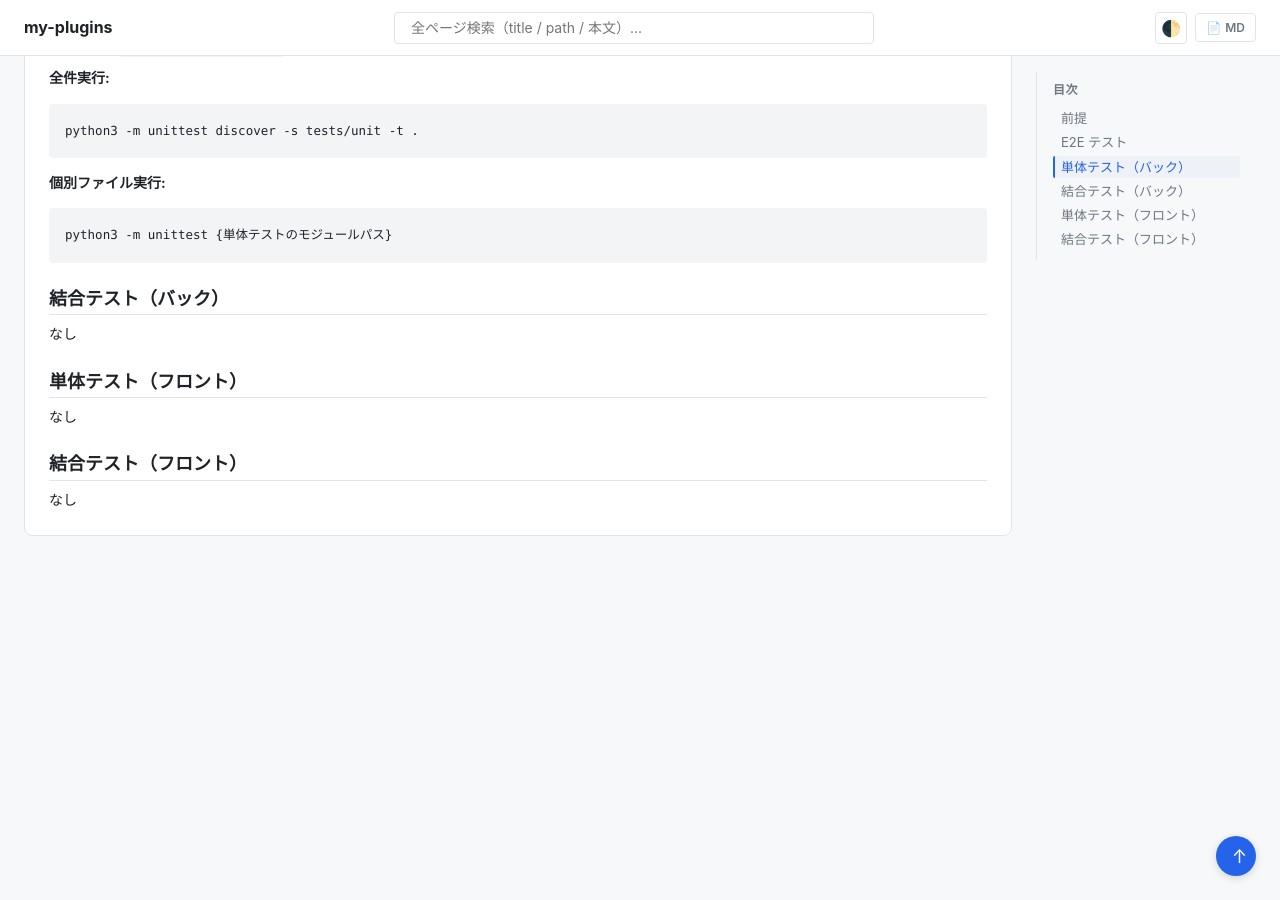
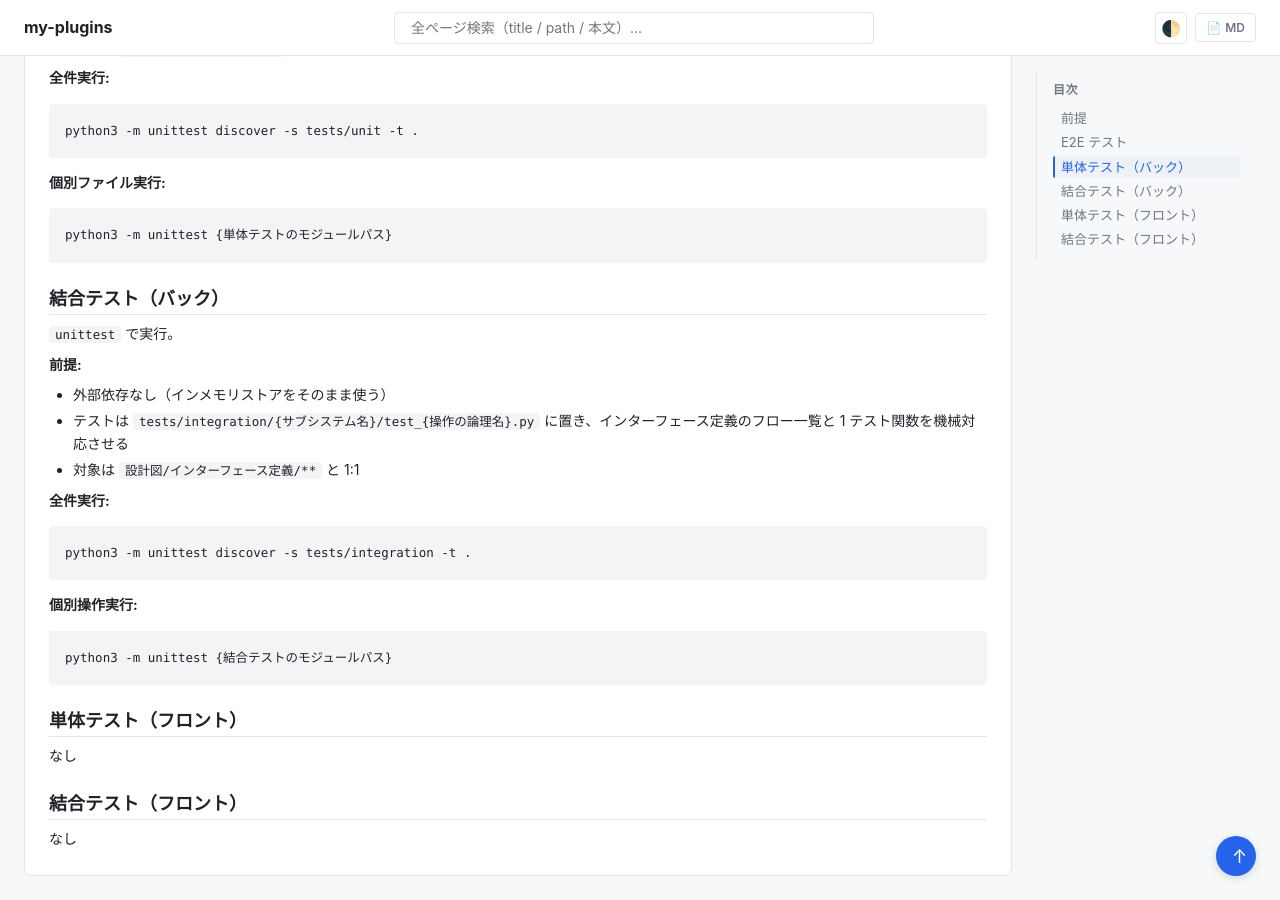
Before and after one commit to shuhei1101/ai-monitor-e2e, a Jekyll site: the page built from docs/wiki/テスト/テスト実行方法.md, in a window 1280 px wide and 900 px high, scrolled down 823 px. Built offline with Jekyll 4.4.1, drawn with Linux system fonts in a browser that asks for light colours; our own code applies the rules of GitHub Pages for plain Markdown files.

Commit message:
docs: 結合テスト（バック）の実行方法を追加
Co-Authored-By: Claude Opus 5 <noreply@anthropic.com>

````diff
--- a/docs/wiki/テスト/テスト実行方法.md
+++ b/docs/wiki/テスト/テスト実行方法.md
@@ -52,7 +52,25 @@ python3 -m unittest {単体テストのモジュールパス}
 
 ## 結合テスト（バック）
 
-なし
+`unittest` で実行。
+
+**前提:**
+
+- 外部依存なし（インメモリストアをそのまま使う）
+- テストは `tests/integration/{サブシステム名}/test_{操作の論理名}.py` に置き、インターフェース定義のフロー一覧と 1 テスト関数を機械対応させる
+- 対象は `設計図/インターフェース定義/**` と 1:1
+
+**全件実行:**
+
+```bash
+python3 -m unittest discover -s tests/integration -t .
+```
+
+**個別操作実行:**
+
+```bash
+python3 -m unittest {結合テストのモジュールパス}
+```
 
 ## 単体テスト（フロント）
 
````
